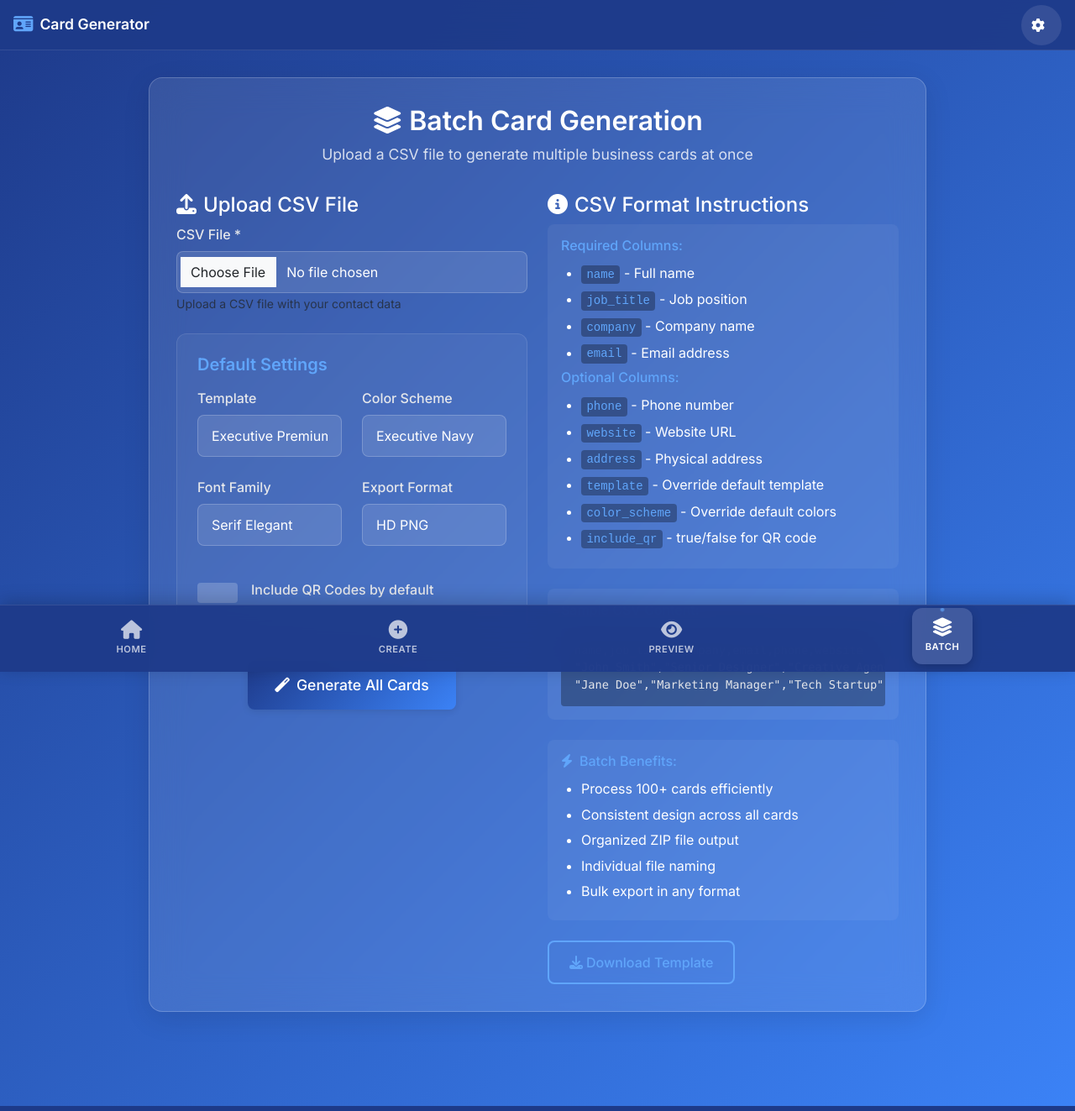
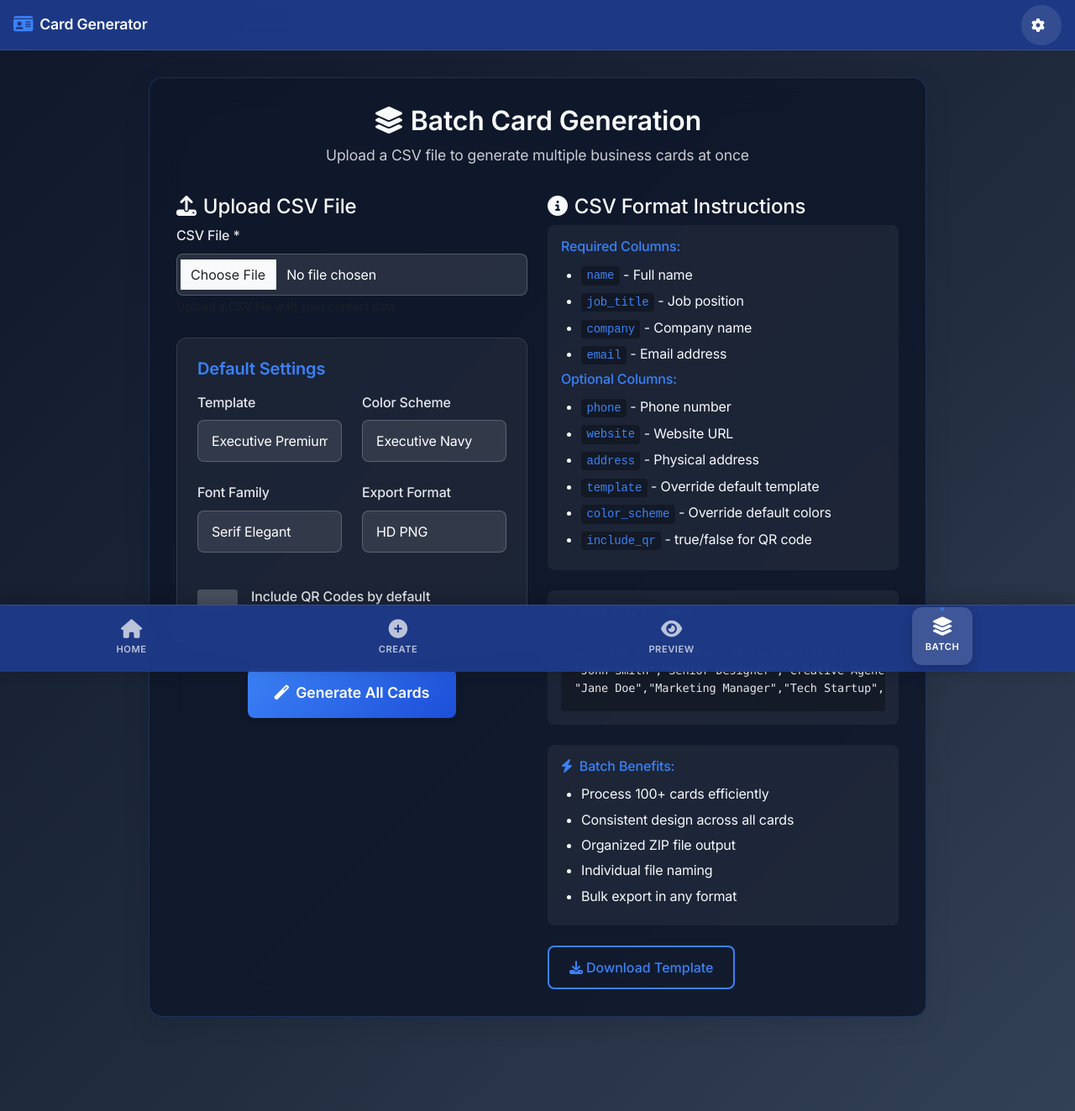
Before and after one commit to julisunkan/cardtico, a Flask app: page /batch in a window 1280 px wide. Shown: the whole page at 84% size. Run offline with Flask 3, Linux system fonts and the light colour scheme.

Commit message:
Update the application's visual design with a professional color palette and font
Refactor static CSS to incorporate a new professional color scheme using Inter font, update gradients and shadows, and adjust styling for improved UI appearance.

Replit-Commit-Author: Agent
Replit-Commit-Session-Id: fda6c981-b117-4ab2-abe8-c0e14fec80de
Replit-Commit-Checkpoint-Type: full_checkpoint
Replit-Commit-Screenshot-Url: https://storage.googleapis.com/screenshot-production-us-central1/15954b01-99da-49fc-9a99-2ef4a9699c26/fda6c981-b117-4ab2-abe8-c0e14fec80de/oNBzfX1

```diff
--- a/static/css/style.css
+++ b/static/css/style.css
@@ -1,16 +1,25 @@
 /* Business Card Generator PWA Styles */
 :root {
-  /* Color Variables */
-  --primary: #1e3a8a;
-  --secondary: #3b82f6;
-  --accent: #60a5fa;
-  --success: #10b981;
-  --warning: #f59e0b;
-  --danger: #ef4444;
-  --dark: #1f2937;
+  /* Professional Color Variables */
+  --primary: #0f172a;
+  --secondary: #1e293b;
+  --accent: #3b82f6;
+  --accent-light: #60a5fa;
+  --accent-dark: #1d4ed8;
+  --success: #059669;
+  --warning: #d97706;
+  --danger: #dc2626;
+  --dark: #020617;
   --light: #f8fafc;
-  --glass-bg: rgba(255, 255, 255, 0.1);
-  --glass-border: rgba(255, 255, 255, 0.2);
+  --glass-bg: rgba(15, 23, 42, 0.85);
+  --glass-border: rgba(59, 130, 246, 0.25);
+  --text-primary: #f8fafc;
+  --text-secondary: #cbd5e1;
+  --text-muted: #94a3b8;
+  --gradient-primary: linear-gradient(135deg, #0f172a 0%, #1e293b 50%, #334155 100%);
+  --gradient-accent: linear-gradient(135deg, #3b82f6 0%, #1d4ed8 100%);
+  --shadow-glass: 0 8px 32px rgba(0, 0, 0, 0.4);
+  --shadow-button: 0 4px 20px rgba(59, 130, 246, 0.4);
 
   /* Mobile App Specific */
   --header-height: 60px;
@@ -32,18 +41,18 @@
 }
 
 body {
-  font-family: var(--font-family);
-  background: linear-gradient(135deg, var(--primary) 0%, var(--secondary) 100%);
+  font-family: 'Inter', -apple-system, BlinkMacSystemFont, 'Segoe UI', Roboto, Oxygen, Ubuntu, Cantarell, sans-serif;
+  background: var(--gradient-primary);
   margin: 0;
   padding: 0;
   min-height: 100vh;
-  color: #ffffff;
+  color: var(--text-primary);
   overflow-x: hidden;
   -webkit-font-smoothing: antialiased;
   -moz-osx-font-smoothing: grayscale;
-  user-select: none;
-  -webkit-user-select: none;
-  -webkit-touch-callout: none;
+  font-weight: 400;
+  letter-spacing: -0.01em;
+  line-height: 1.6;
   -webkit-tap-highlight-color: transparent;
 }
 
@@ -646,14 +689,16 @@ body {
 
 /* Mobile Input Styling */
 .form-control, .form-select {
-  background: rgba(255, 255, 255, 0.1);
-  border: 2px solid rgba(255, 255, 255, 0.2);
+  background: rgba(255, 255, 255, 0.08);
+  border: 2px solid var(--glass-border);
   border-radius: 12px;
   padding: 1rem;
-  font-size: 1rem;
-  color: white;
+  font-size: 0.95rem;
+  color: var(--text-primary);
   transition: all 0.3s ease;
   -webkit-appearance: none;
+  font-weight: 400;
+  letter-spacing: -0.01em;
   appearance: none;
 }
 
@@ -939,14 +984,33 @@ body {
 }
 
 .btn-primary {
-  background: linear-gradient(135deg, var(--primary), var(--secondary));
+  background: var(--gradient-accent);
   color: white;
+  font-weight: 600;
+  position: relative;
+  overflow: hidden;
 }
 
 .btn-primary:hover {
-  background: linear-gradient(135deg, #1e40af, #2563eb);
-  transform: translateY(-2px);
-  box-shadow: 0 8px 24px rgba(59, 130, 246, 0.4);
+  background: var(--gradient-accent);
+  transform: translateY(-3px);
+  box-shadow: var(--shadow-button);
+}
+
+.btn-primary::before {
+  content: '';
+  position: absolute;
+  top: 0;
+  left: 0;
+  right: 0;
+  bottom: 0;
+  background: linear-gradient(45deg, transparent 40%, rgba(255, 255, 255, 0.15) 50%, transparent 60%);
+  transform: translateX(-100%);
+  transition: transform 0.6s ease;
+}
+
+.btn-primary:hover::before {
+  transform: translateX(100%);
 }
 
 .btn-outline-primary {
--- a/templates/layout.html
+++ b/templates/layout.html
@@ -19,7 +19,7 @@
     <link rel="stylesheet" href="https://cdnjs.cloudflare.com/ajax/libs/font-awesome/6.4.0/css/all.min.css">
 
     <!-- Inter Font -->
-    <link href="https://fonts.googleapis.com/css2?family=Inter:wght@300;400;500;600;700&display=swap" rel="stylesheet">
+    <link href="https://fonts.googleapis.com/css2?family=Inter:wght@300;400;500;600;700;800;900&display=swap" rel="stylesheet">
 
     <!-- Custom CSS -->
     <link rel="stylesheet" href="{{ url_for('static', filename='css/style.css') }}">
```
Also changed, not shown: other parts of static/css/style.css (+37 -3 lines).
